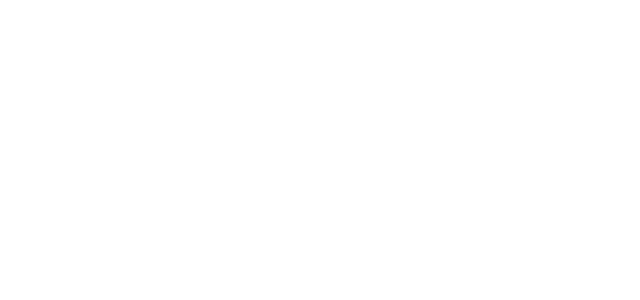
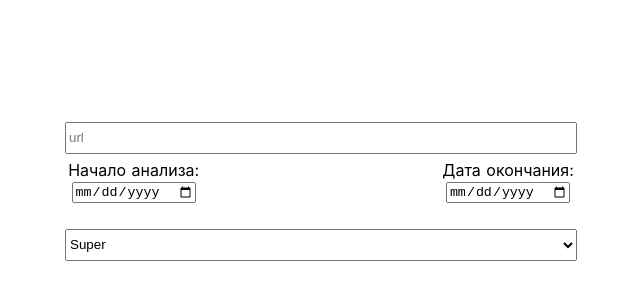
Before and after one commit to Taykavol/playrix_test, a Nuxt app: page /app in a window 1280 px wide. Before the commit this address had no page. Shown: the part 212-512 px from the top of the page, without its empty margins (319-959 px from the left). Built offline with nearby package versions, Linux system fonts and the light colour scheme.

Commit message:
Auth done

```diff
--- a/layouts/default.vue
+++ b/layouts/default.vue
@@ -31,32 +31,12 @@
   margin: 0;
 }
 
-.button--green {
-  display: inline-block;
-  border-radius: 4px;
-  border: 1px solid #3b8070;
-  color: #3b8070;
-  text-decoration: none;
-  padding: 10px 30px;
-}
-
-.button--green:hover {
-  color: #fff;
-  background-color: #3b8070;
-}
-
-.button--grey {
-  display: inline-block;
-  border-radius: 4px;
-  border: 1px solid #35495e;
-  color: #35495e;
-  text-decoration: none;
-  padding: 10px 30px;
-  margin-left: 15px;
-}
-
-.button--grey:hover {
-  color: #fff;
-  background-color: #35495e;
+.container {
+  margin: 0 auto;
+  min-height: 100vh;
+  display: flex;
+  justify-content: center;
+  align-items: center;
+  text-align: center;
 }
 </style>
--- a/nuxt.config.js
+++ b/nuxt.config.js
@@ -24,7 +24,11 @@
   // Global CSS: https://go.nuxtjs.dev/config-css
   css: [
   ],
-
+  env:{
+    GITHUB_CLIENT_ID:'fea7053d2c2a62e68910',
+    GITHUB_SECRET:'d434dbdd070a079542dcae3a17db2c9ec5b0dfca',
+    GET_ACCESS_TOKEN_URI:'http://localhost:4000'
+  },
   // Plugins to run before rendering page: https://go.nuxtjs.dev/config-plugins
   plugins: [
   ],
--- a/package.json
+++ b/package.json
@@ -5,10 +5,12 @@
   "scripts": {
     "dev": "nuxt",
     "build": "nuxt build",
+    "deploy":"surge dist/ https://playrix_test_task_moiseenko.surge.sh",
     "start": "nuxt start",
     "generate": "nuxt generate"
   },
   "dependencies": {
+    "axios": "^0.21.1",
     "core-js": "^3.9.1",
     "nuxt": "^2.15.3"
   },
--- /dev/null
+++ b/pages/app.vue
@@ -0,0 +1,57 @@
+<template>
+  <div class="container">
+    <div class="form">
+      <input class="item__data" type="text" placeholder="url" />
+      <div class="date ">
+          <div class="">
+             <div class="">Начало анализа:</div>
+            <input class="" type="date" />
+          </div>
+          <div class="">
+             <div class="">Дата окончания:</div>
+            <input class="" type="date" />
+          </div>
+      </div>
+      <div class="brunch-box">
+        <select class="item__data ">
+            <option>Super</option>
+        </select>
+      </div>
+    </div>
+  </div>
+</template>
+
+<script>
+export default {}
+</script>
+
+<style>
+input,select {
+    outline: none;
+}
+.form {
+    display: flex;
+    flex-direction: column;
+    width: 40%;
+}
+.date {
+    display: flex;
+    justify-content: space-between;
+    margin:  .4rem .2rem;
+}
+
+.item__data {
+    display: block;
+    margin-top:.4rem;
+    width: 100%;
+    height: 2rem;
+}
+.brunch-box {
+    width: 100%;
+    margin-top:.8rem;
+    display: flex;
+}
+.label {
+    display: flex;
+}
+</style>
--- a/pages/index.vue
+++ b/pages/index.vue
@@ -1,21 +1,52 @@
 <template>
   <div class="container">
-
+      <div @click="auth_github" class="auth--btn">Auth with GitHub</div>
   </div>
 </template>
 
 <script>
-export default {}
+import Axios from 'axios'
+export default {
+  methods:{
+    auth_github() {
+      console.log(this.$store.state)
+      this.$store.dispatch('auth/authGithub')
+    }
+  },
+  created() {
+    if(this.$route.query.code) {
+      const params = {code:this.$route.query.code}
+      Axios.post(process.env.GET_ACCESS_TOKEN_URI,params)
+      .then((data)=>{
+        // Store token globally to be authenticated.
+        this.$store.commit('auth/setToken',data.data.token)
+        this.$nextTick(()=>{
+          this.$router.push('/app')
+        })
+      })
+      .catch((err)=>{
+        console.log(err)
+        //Something display
+      })
+
+      console.log('code: ',this.$route.query.code)
+    }
+  }
+}
 </script>
 
 <style>
-.container {
-  margin: 0 auto;
-  min-height: 100vh;
-  display: flex;
-  justify-content: center;
-  align-items: center;
-  text-align: center;
+
+.auth--btn {
+  border:1px solid gray;
+  padding: .2rem .5rem;
+  border-radius: 10px;
+  cursor: pointer;
+  transition: .5s all ease;
+}
+.auth--btn:hover {
+  background: #f5f5f5;
+  /* color:white; */
 }
 
 </style>
--- /dev/null
+++ b/store/auth.js
@@ -0,0 +1,22 @@
+export const state = () =>({
+    token:localStorage.getItem('token')||null
+})
+
+export const mutations = {
+    setToken(state, token) {
+        if(!token) return;
+
+        state.token = token
+        localStorage.setItem('token',JSON.stringify(token))
+    }
+}
+
+export const actions = {
+    authGithub() {
+        const url = `https://github.com/login/oauth/authorize?client_id=${process.env.GITHUB_CLIENT_ID}`
+        window.location.href = url
+    },
+    logout() {
+        localStorage.removeItem('token')
+    }
+}
```
Also changed, not shown: 2 other files (tests, documents, lock files or other folders).
